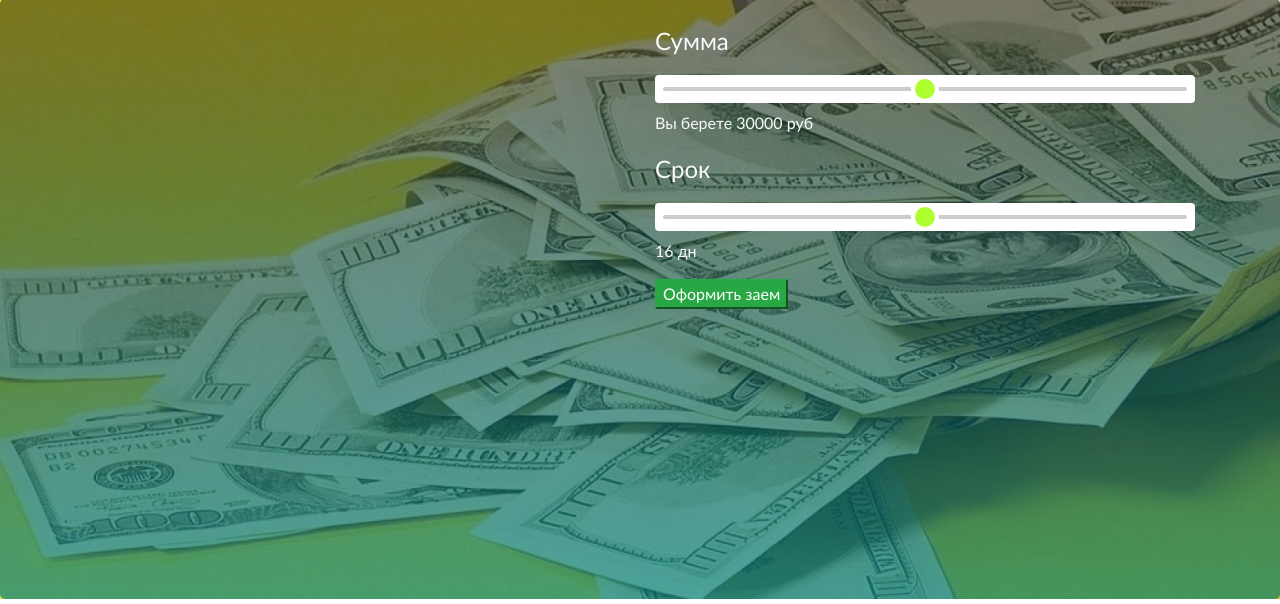
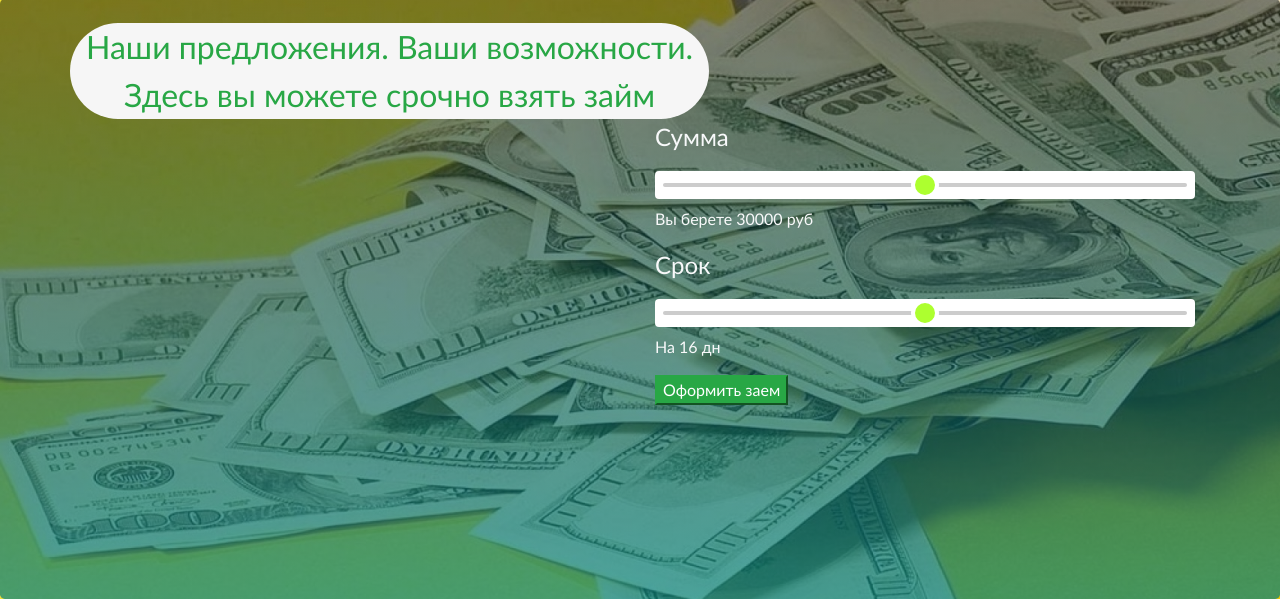
Before and after one commit to darow/mkkNorthenCapital, a Django app: page / in a window 1280 px wide. Shown: the part 70-674 px from the top of the page. Run offline with Django 3.2, Linux system fonts and the light colour scheme; some libraries are stand-ins or nearby versions.

Commit message:
release to show

```diff
--- a/templates/main_page.html
+++ b/templates/main_page.html
@@ -18,6 +18,8 @@
             {% endif %}
             <div class="container pt-4 text-light" style="margin-top: 30px; padding-bottom: 800px;">
                 <div class="row">
+                    <div class="text-center font-weight-bolds text-success rounded-pill px-3" style="font-size: 32px; background-color: #f6f6f6">Наши предложения. Ваши возможности.<br>Здесь вы можете срочно взять займ</div>
+
                     <div class="col-6 ml-auto">
                         <form action="/registration/" method="get">
                             {% csrf_token %}
@@ -37,9 +39,9 @@
                             <fieldset>
                                 <legend>Срок</legend>
                                 <p><input class="rounded" name="term" type="range" min="1" max="31"
-                                          onchange="document.getElementById('rangeValue1').innerHTML = this.value + ' дн'"
+                                          onchange="document.getElementById('rangeValue1').innerHTML = 'На ' + this.value + ' дн'"
                                           list="rangeList2">
-                                    <span id="rangeValue1">16 дн</span></p>
+                                    <span id="rangeValue1">На 16 дн</span></p>
                                 <datalist id="rangeList2">
                                     <option value="1" label="1">
                                     <option value="6" label="6">
@@ -100,7 +102,6 @@
         </div>
     </div>
 
-{#    <div class="text-center font-weight-bolds pt-5" style="font-size: 32px;">Наши предложения. Ваши возможности.</div>#}
 
 
 
```
